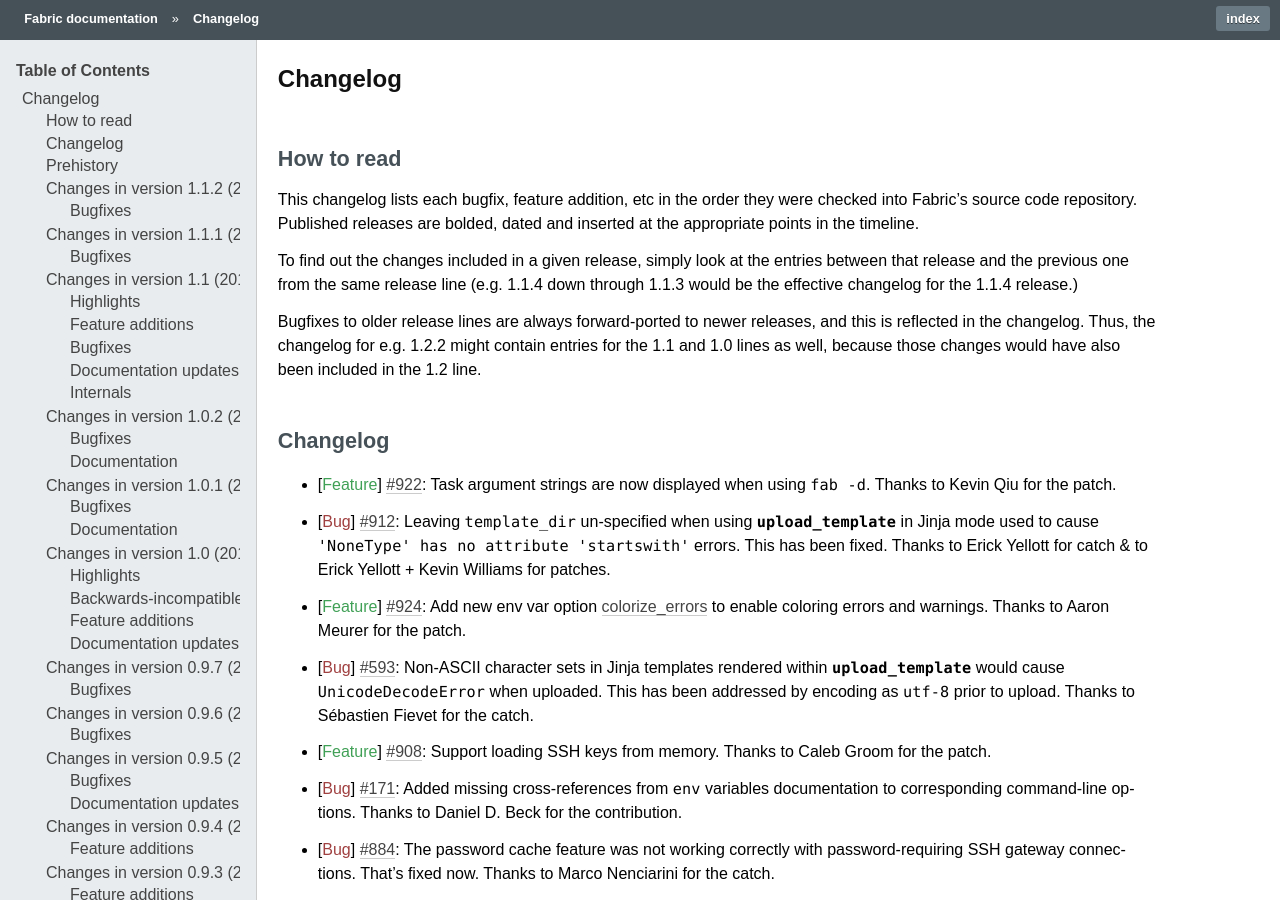
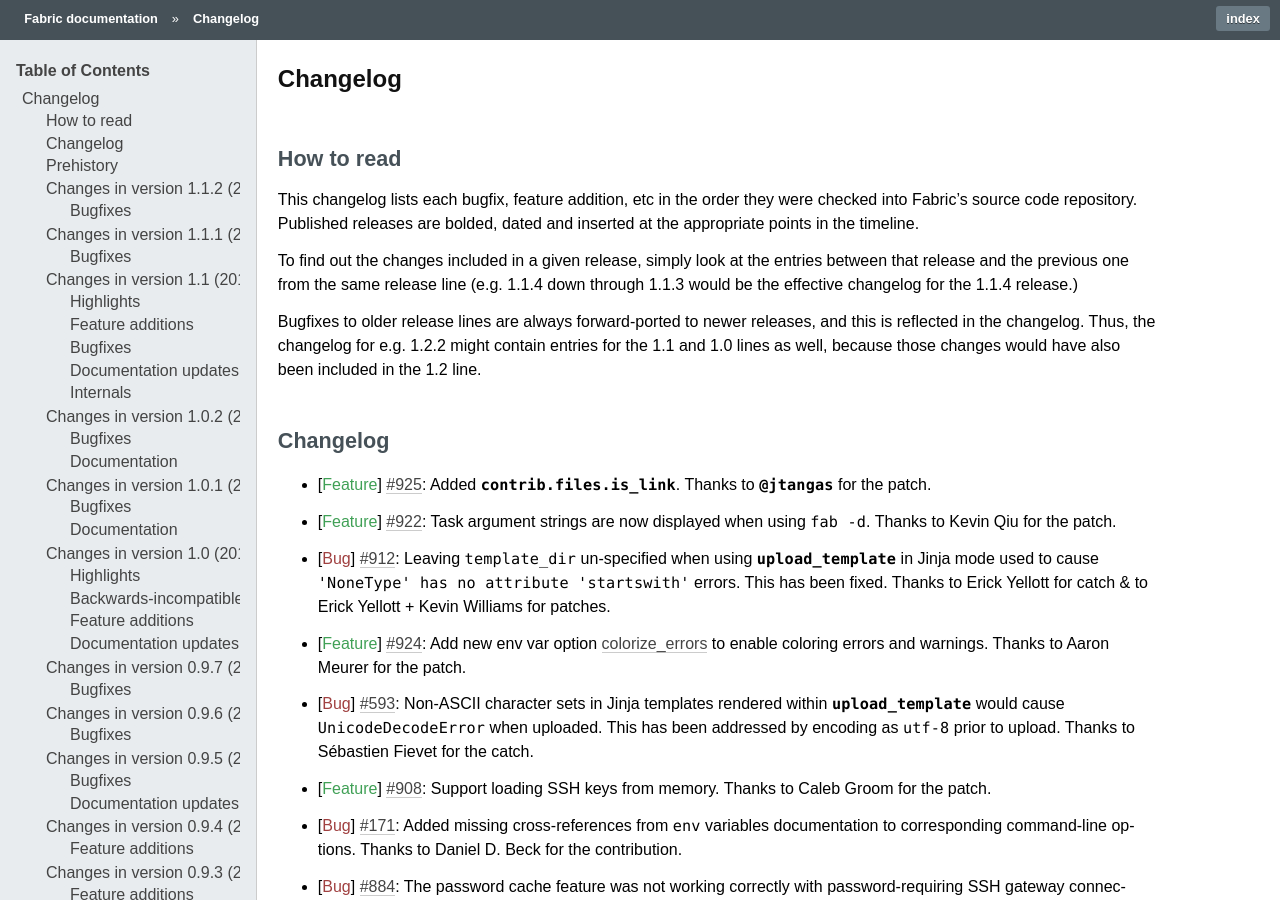
Before and after one commit to fabric/fabric, a Sphinx documentation site: the page built from docs/changelog.rst, in a window 1280 px wide and 900 px high. Built offline with Sphinx 7.4.7, drawn with Linux system fonts in a browser that asks for light colours; the version number could not be read and is left out; cross-references to code outside the pages are shown as plain code.

Commit message:
Changelog re: #925

```diff
--- a/docs/changelog.rst
+++ b/docs/changelog.rst
@@ -25,6 +25,8 @@
 Changelog
 =========
 
+* :feature:`925` Added `contrib.files.is_link <.is_link>`. Thanks to `@jtangas`
+  for the patch.
 * :feature:`922` Task argument strings are now displayed when using
   :cmdopt:`fab -d <-d>`. Thanks to Kevin Qiu for the patch.
 * :bug:`912` Leaving ``template_dir`` un-specified when using
```
